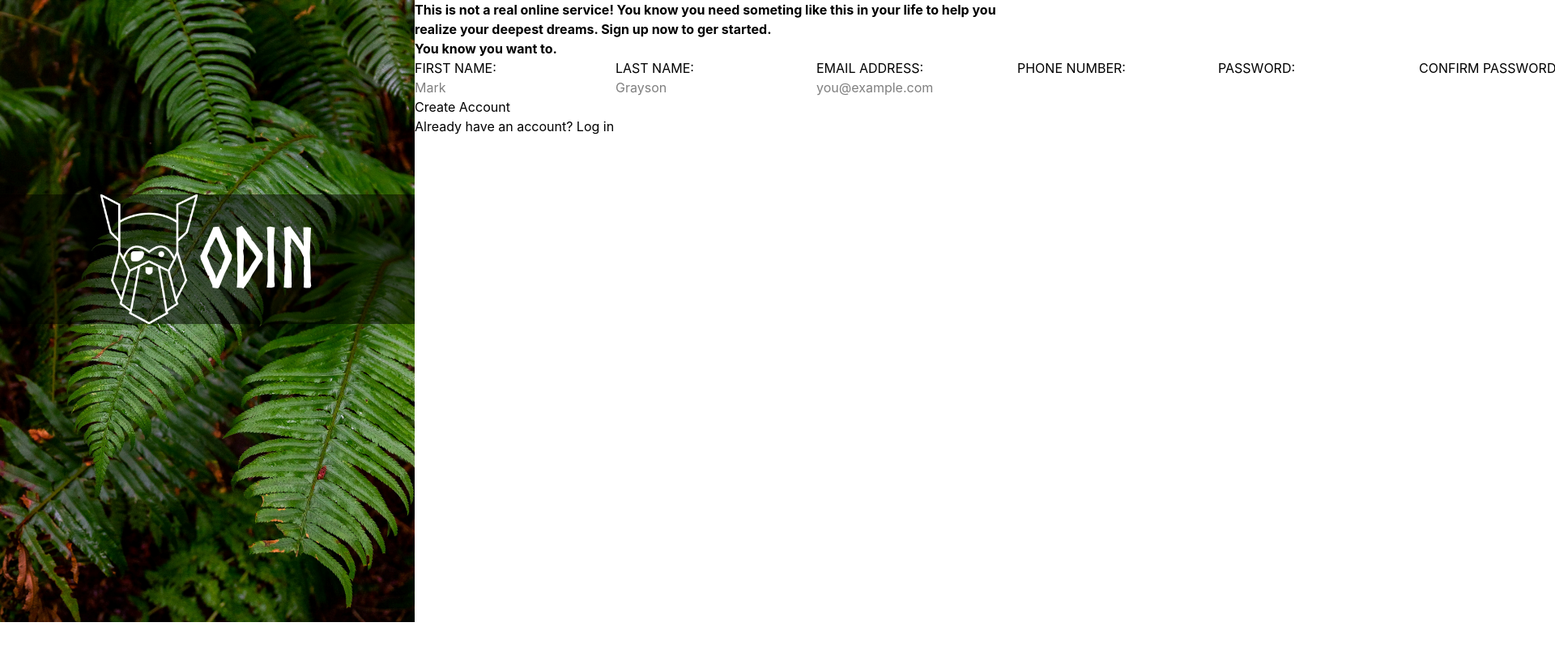
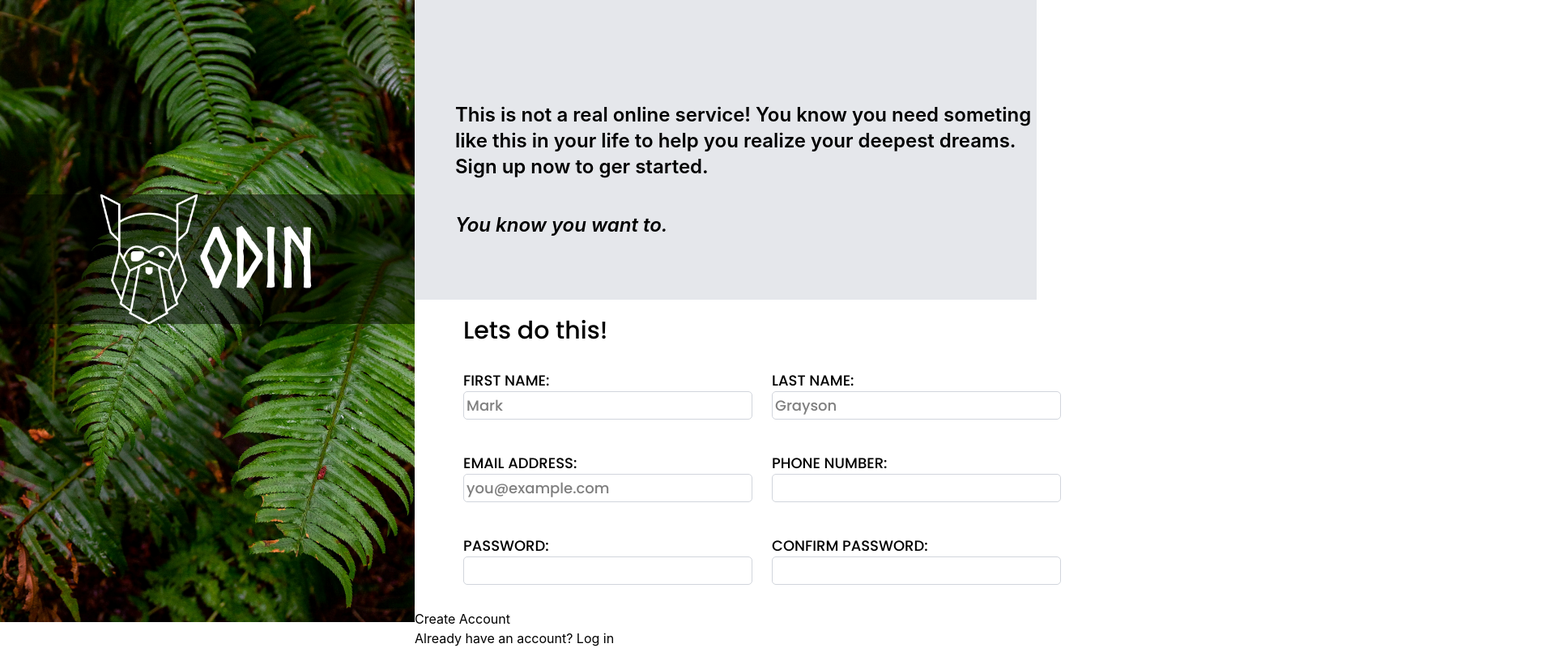
Before and after one commit to murilo404p/Form-TOP, a website built with Vite: page index.html in a window 1280 px wide. Shown: the top 800 px of the page at 81% size, 1920 px wide, since content can reach past the window. Built offline with nearby package versions, Linux system fonts and the light colour scheme.

Commit message:
Form finalizado

```diff
--- a/index.html
+++ b/index.html
@@ -17,48 +17,58 @@
       </section>
 
       <section class="flex flex-col w-[60%] h-screen">
-        <div class="flex flex-col">
-          <p>
-            <strong>This is not a real online service! You know you need someting like this in your life to help you realize your deepest dreams. Sign up now to ger started. <br>You know you want to.</strong>
+        <div class="flex flex-col bg-gray-200 w-full h-96 justify-center gap-10" id="text">
+          <p class="text-2xl font-semibold">
+            This is not a real online service! You know you need someting <br>like this in your life to help you realize your deepest dreams. <br> Sign up now to ger started.
           </p>
+          <p class="text-2xl italic font-semibold">You know you want to.</p>
         </div>
 
-        <div class="flex flex-col">
-          <form action="" method="get" class="flex">
+        <div class="flex flex-col w-full rounded-3xl" id="form-container">
+          <div>
+            <p class="text-3xl">Lets do this!</p>
+          </div>
+          <form action="" method="get" class="flex gap-6" id="form">
+            <div class="flex flex-col gap-10 text-[18px]">
               <div class="flex flex-col">
                 <label for="first_name">FIRST NAME: </label>
-              <input type="text" id="first_name" placeholder="Mark" name="first_name">
-            </div>
-
-            <div class="flex flex-col">
-              <label for="last_name">LAST NAME: </label>
-              <input type="text" id="last_name" placeholder="Grayson" name="last_name">
+                <input type="text" id="first_name" placeholder="Mark" name="first_name" class="rounded-[5px] border border-gray-300 ">
               </div>
 
               <div class="flex flex-col">
                 <label for="user_email">EMAIL ADDRESS: </label>
-              <input type="email" name="email" id="user_email" placeholder="you@example.com">
-            </div>
-
-            <div class="flex flex-col">
-              <label for="user_number">PHONE NUMBER: </label>
-              <input type="number" name="number" id="user_number">
+                <input type="email" name="email" id="user_email" placeholder="you@example.com" class="rounded-[5px] border border-gray-300">
               </div>
 
               <div class="flex flex-col">
                 <label for="user_password">PASSWORD: </label>
-              <input type="password" name="password" id="user_password">
+                <input type="password" name="password" id="user_password" class="rounded-[5px] border border-gray-300">
               </div>
+            </div>
+
+            <div class="flex flex-col gap-10 text-[18px]">
+              <div class="flex flex-col">
+                <label for="last_name">LAST NAME: </label>
+                <input type="text" id="last_name" placeholder="Grayson" name="last_name" class="rounded-[5px] border border-gray-300">
+              </div>
+
+
+              <div class="flex flex-col">
+                <label for="user_number">PHONE NUMBER: </label>
+                <input type="number" name="number" id="user_number" class="rounded-[5px] border border-gray-300">
+              </div>
+
 
               <div class="flex flex-col">
                 <label for="confirm_password">CONFIRM PASSWORD: </label>
-              <input type="password" name="passwordConfirm" id="confirm_password">
+                <input type="password" name="passwordConfirm" id="confirm_password" class="rounded-[5px] border border-gray-300">
+              </div>
             </div>
           </form>
         </div>
 
         <div>
-          <button type="submit">Create Account</button>
+          <button type="submit" class="cursor-pointer">Create Account</button>
           <p>Already have an account? Log in</p>
         </div>
       </section>
--- a/src/style.css
+++ b/src/style.css
@@ -1,5 +1,4 @@
 @import "tailwindcss";
-
 *,
 *::before,
 *::after {
@@ -8,54 +7,6 @@
   padding: 0;
 }
 
-html {
-  font-size: 100%;
-  -webkit-text-size-adjust: 100%;
-  scroll-behavior: smooth;
-}
-
-body {
-  min-height: 100vh;
-  line-height: 1.5;
-  text-rendering: optimizeLegibility;
-  -webkit-font-smoothing: antialiased;
-}
-
-img,
-picture,
-video,
-canvas,
-svg {
-  display: block;
-  max-width: 100%;
-}
-
-input,
-button,
-textarea,
-select {
-  font: inherit;
-}
-
-button {
-  cursor: pointer;
-
-}
-
-a {
-  color: inherit;
-  text-decoration: none;
-}
-
-ul,
-ol {
-  list-style: none;
-}
-
-table {
-  border-collapse: collapse;
-  border-spacing: 0;
-}
 
 #logo {
   background-color: rgba(0,0,0,0.5);
@@ -66,6 +17,35 @@ table {
   src: url("./fonts/norse/Norse.otf");
 }
 
+@font-face {
+  font-family: "Poppins";
+  src: url("./fonts/Poppins/Poppins-Medium.ttf");
+}
+
 #odin-name {
   font-family: "Norse";
 }
+
+#text {
+  padding-left: 50px;
+  padding-top: 50px;
+}
+
+#form-container {
+  padding: 20px 0 30px 60px;
+  font-family: "Poppins", sans-serif;
+}
+
+#form {
+  padding-top: 30px;
+
+}
+
+#first_name, #last_name, #user_email, #user_password, #user_number, #confirm_password {
+  padding: 3px;
+
+}
+
+input[type=number] {
+  -moz-appearance: textfield;
+}
```
Also changed, not shown: src/fonts/Poppins/Poppins-Medium.ttf (added). Lines whose indentation alone changed are shown as unchanged.
